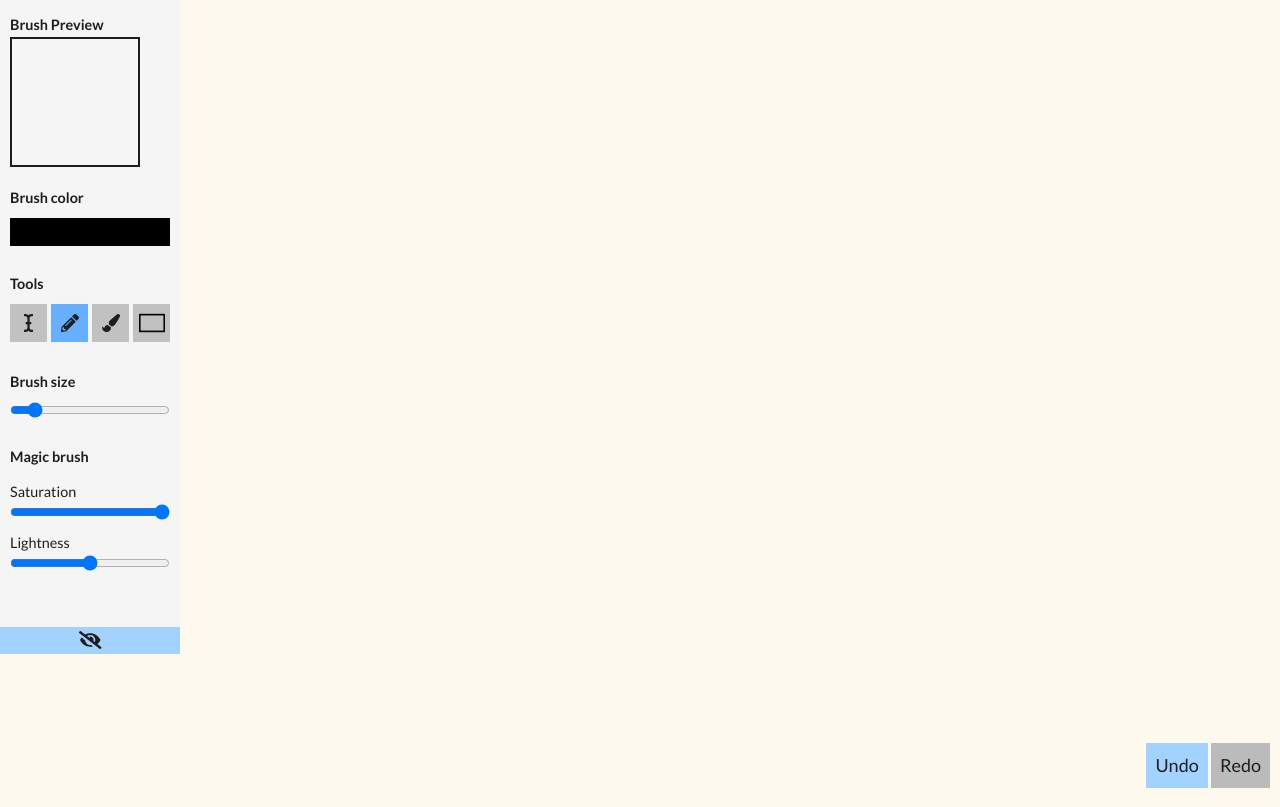
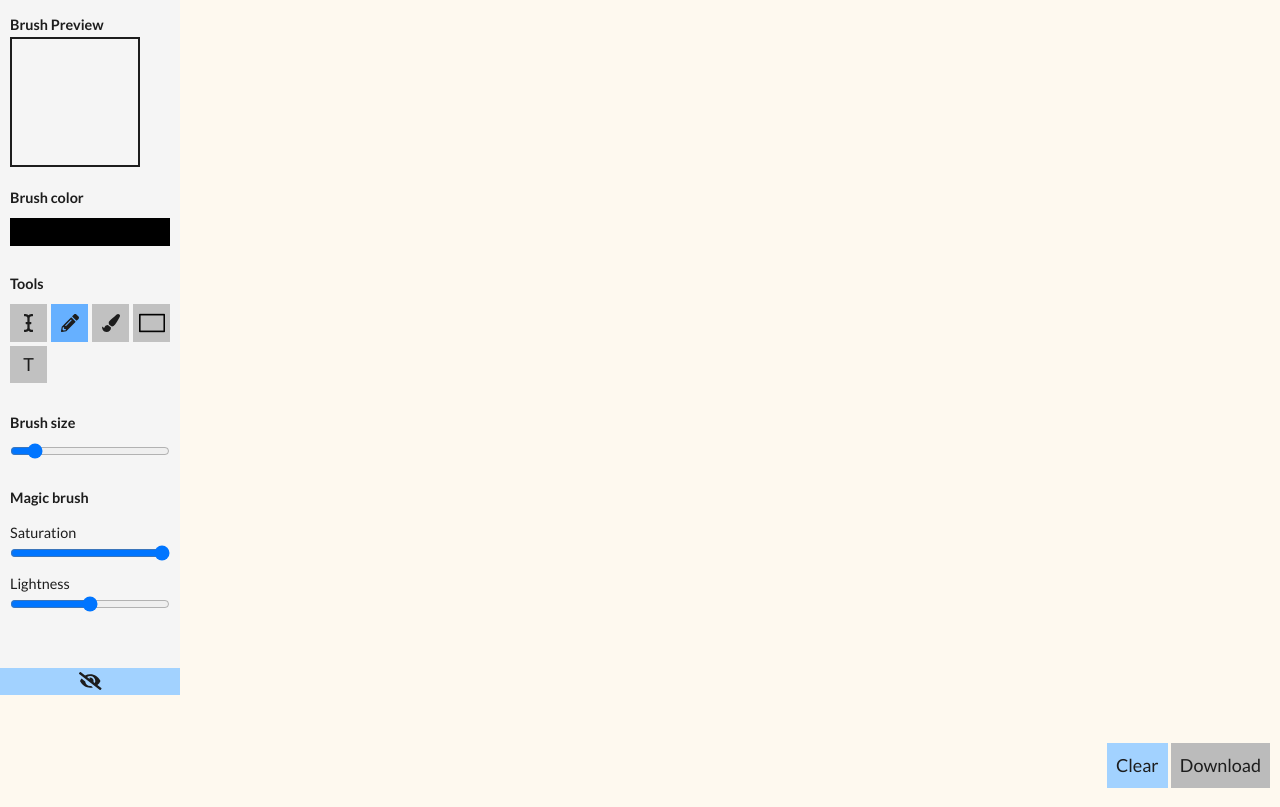
Before and after one commit to iAmmar7/paint-app-realtime, a React (Create React App) app in the folder client/: page / in a window 1280 px wide. Both pictures are taken after a click on the element 90 px from the left and 13 px from the top of the page. Built offline with nearby package versions, Linux system fonts and the light colour scheme; no server answers; a web font is replaced by a local one.

Commit message:
handle clear canvas and download image feature

```diff
--- a/client/src/App.jsx
+++ b/client/src/App.jsx
@@ -1,65 +1,27 @@
-import { useState, useEffect, useCallback } from 'react';
+import { useState, useEffect } from 'react';
 import socketClient from 'socket.io-client';
 
-import Canvas from './components/Canvas';
 import CanvasV2 from './components/CanvasV2';
-import Toolbar from './components/Toolbar';
-import usePainter from './hooks/usePainter';
 
 const URL =
   process.env.NODE_ENV === 'production' ? process.env.REACT_APP_PROD_SERVER_URL : process.env.REACT_APP_DEV_SERVER_URL;
 const socket = socketClient(URL);
 
 const App = () => {
-  const [dateUrl, setDataUrl] = useState('#');
-  const [{ canvas, canvasToRef, ctx, ...state }, { init, ...api }] = usePainter(socket);
+  const [elements, setElements] = useState([]);
 
   useEffect(() => {
-    init();
-  }, [init]);
+    socket.on('canvas-data', ({ data }) => {
+      console.log('recieved', data);
+      setElements(data);
+    });
+  }, []);
 
-  const onCanvasData = () => {
-    socket.on('canvas-data', (data) => {
-      const image = new Image();
-      const canvasCtx = canvas.current.getContext('2d');
-      image.onload = () => canvasCtx.drawImage(image, 0, 0);
-      image.src = data.image;
-    });
+  const emitCanvasData = (data) => {
+    socket.emit('canvas-data', { data });
   };
 
-  const emitCanvasData = () => {
-    const image = canvas.current.toDataURL('image/png');
-    socket.emit('canvas-data', { image });
-  };
-
-  const handleDownload = useCallback(() => {
-    if (!canvas || !canvas.current) return;
-
-    setDataUrl(canvas.current.toDataURL('image/png'));
-  }, [canvas]);
-
-  const handleClear = useCallback(() => {
-    if (!ctx || !ctx.current || !canvas || !canvas.current) {
-      return;
-    }
-    ctx.current.clearRect(0, 0, canvas.current.width, canvas.current.height);
-  }, [canvas, ctx]);
-
-  const toolbarProps = { ...state, ...api, dateUrl, handleDownload, handleClear };
-
-  return (
-    <>
-      {/* <Toolbar {...toolbarProps} /> */}
-      {/* <Canvas
-        width={state.currentWidth}
-        canvasRef={canvas}
-        canvasToRef={canvasToRef}
-        onCanvasData={onCanvasData}
-        emitCanvasData={emitCanvasData}
-      /> */}
-      <CanvasV2 />
-    </>
-  );
+  return <CanvasV2 socketElements={elements || []} emitCanvasData={emitCanvasData} />;
 };
 
 export default App;
--- a/client/src/components/ActionButton.jsx
+++ b/client/src/components/ActionButton.jsx
@@ -1,15 +1,15 @@
 import React from 'react';
 
-function ActionButton({ undo, redo }) {
+function ActionButton({ handleClear, handleDownload, dataUrl }) {
   return (
     <div className="action-btn">
       <div className="btn-container">
-        <button className="btn btn--main" onClick={undo}>
-          Undo
+        <button className="btn btn--main" onClick={handleClear}>
+          Clear
         </button>
-        <button className="btn" onClick={redo}>
-          Redo
-        </button>
+        <a className="btn" download="image.png" onClick={handleDownload} href={dataUrl}>
+          Download
+        </a>
       </div>
     </div>
   );
--- a/client/src/components/CanvasV2.jsx
+++ b/client/src/components/CanvasV2.jsx
@@ -1,4 +1,4 @@
-import React, { useEffect, useLayoutEffect, useRef, useState } from 'react';
+import React, { useEffect, useLayoutEffect, useRef, useState, useCallback } from 'react';
 import rough from 'roughjs/bundled/rough.esm';
 
 import {
@@ -10,12 +10,13 @@ import {
   adjustmentRequired,
   adjustElementCoordinates,
 } from '../utils/functions';
-import { useHistory } from '../hooks/useHistory';
 import Toolbar from './Toolbar';
 import ActionButton from './ActionButton';
 
-const Canvas = () => {
-  const [elements, setElements, undo, redo] = useHistory([]);
+const Canvas = ({ socketElements, emitCanvasData }) => {
+  // const [elements, setElements, undo, redo] = useHistory(socketElements || []);
+  const [elements, setElements] = useState(socketElements || []);
+  const [dataUrl, setDataUrl] = useState('#');
   const [action, setAction] = useState('none');
   const [tool, setTool] = useState('line');
   const [selectedElement, setSelectedElement] = useState(null);
@@ -28,28 +29,16 @@ const Canvas = () => {
 
     const roughCanvas = rough.canvas(canvas);
 
-    elements.forEach((element) => {
+    elements?.forEach((element) => {
       if (action === 'writing' && selectedElement.id === element.id) return;
       drawElement(roughCanvas, context, element);
     });
   }, [elements, action, selectedElement]);
 
   useEffect(() => {
-    const undoRedoFunction = (event) => {
-      if ((event.metaKey || event.ctrlKey) && event.key === 'z') {
-        if (event.shiftKey) {
-          redo();
-        } else {
-          undo();
-        }
-      }
-    };
-
-    document.addEventListener('keydown', undoRedoFunction);
-    return () => {
-      document.removeEventListener('keydown', undoRedoFunction);
-    };
-  }, [undo, redo]);
+    if (elements.length !== socketElements.length) setElements(socketElements);
+    // eslint-disable-next-line react-hooks/exhaustive-deps
+  }, [socketElements]);
 
   useEffect(() => {
     const textArea = textAreaRef.current;
@@ -110,11 +99,10 @@ const Canvas = () => {
         }
       }
     } else {
-      const id = elements.length;
+      const id = elements?.length;
       const element = createElement(id, clientX, clientY, clientX, clientY, tool);
-      setElements((prevState) => [...prevState, element]);
+      setElements((prevState) => [...(prevState || []), element]);
       setSelectedElement(element);
-
       setAction(tool === 'text' ? 'writing' : 'drawing');
     }
   };
@@ -128,8 +116,8 @@ const Canvas = () => {
     }
 
     if (action === 'drawing') {
-      const index = elements.length - 1;
-      const { x1, y1 } = elements[index];
+      const index = elements?.length - 1;
+      const { x1, y1 } = elements?.[index] || {};
       updateElement(index, x1, y1, clientX, clientY, tool);
     } else if (action === 'moving') {
       if (selectedElement.type === 'pencil') {
@@ -172,7 +160,7 @@ const Canvas = () => {
       }
 
       const index = selectedElement.id;
-      const { id, type } = elements[index];
+      const { id, type } = elements?.[index] || {};
       if ((action === 'drawing' || action === 'resizing') && adjustmentRequired(type)) {
         const { x1, y1, x2, y2 } = adjustElementCoordinates(elements[index]);
         updateElement(id, x1, y1, x2, y2, type);
@@ -183,6 +171,7 @@ const Canvas = () => {
 
     setAction('none');
     setSelectedElement(null);
+    emitCanvasData(elements);
   };
 
   const handleBlur = (event) => {
@@ -192,26 +181,21 @@ const Canvas = () => {
     updateElement(id, x1, y1, null, null, type, { text: event.target.value });
   };
 
+  const handleClear = useCallback(() => {
+    setElements([]);
+    emitCanvasData([]);
+  }, [emitCanvasData]);
+
+  const handleDownload = useCallback(() => {
+    const canvas = document.getElementById('canvas');
+    var dataURL = canvas.toDataURL('image/png');
+    setDataUrl(dataURL);
+  }, []);
+
   return (
     <div>
-      <Toolbar tool={tool} setTool={setTool} undo={undo} redo={redo} />
-      <ActionButton undo={undo} redo={redo} />
-      {/* <div style={{ position: 'fixed' }}>
-        <input type="radio" id="selection" checked={tool === 'selection'} onChange={() => setTool('selection')} />
-        <label htmlFor="selection">Selection</label>
-        <input type="radio" id="line" checked={tool === 'line'} onChange={() => setTool('line')} />
-        <label htmlFor="line">Line</label>
-        <input type="radio" id="rectangle" checked={tool === 'rectangle'} onChange={() => setTool('rectangle')} />
-        <label htmlFor="rectangle">Rectangle</label>
-        <input type="radio" id="pencil" checked={tool === 'pencil'} onChange={() => setTool('pencil')} />
-        <label htmlFor="pencil">Pencil</label>
-        <input type="radio" id="text" checked={tool === 'text'} onChange={() => setTool('text')} />
-        <label htmlFor="text">Text</label>
-      </div>
-      <div style={{ position: 'fixed', bottom: 0, padding: 10 }}>
-        <button onClick={undo}>Undo</button>
-        <button onClick={redo}>Redo</button>
-      </div> */}
+      <Toolbar tool={tool} setTool={setTool} />
+      <ActionButton handleClear={handleClear} handleDownload={handleDownload} dataUrl={dataUrl} />
       {action === 'writing' ? (
         <textarea
           ref={textAreaRef}
--- a/client/src/components/Toolbar.jsx
+++ b/client/src/components/Toolbar.jsx
@@ -9,14 +9,11 @@ import {
   faEyeSlash,
   faEye,
 } from '@fortawesome/free-solid-svg-icons';
-import * as icons from '@fortawesome/free-solid-svg-icons';
 import { FontAwesomeIcon } from '@fortawesome/react-fontawesome';
 
 import BrushPreview from './BrushPreview';
 import constants from '../constants';
 import RectangleIcon from '../icons/rectangle.png';
-
-console.log('icons', icons);
 
 const Toolbar = ({
   currentWidth,
@@ -106,6 +103,14 @@ const Toolbar = ({
                     <img width={26} src={RectangleIcon} alt="rectangle" />
                   </button>
                 </div>
+                <div>
+                  <button
+                    className={`btn btn--tool ${tool === 'text' ? 'btn--active' : ''}`}
+                    onClick={() => setTool('text')}
+                  >
+                    <p className="action-text">T</p>
+                  </button>
+                </div>
 
                 {/* asdasdkjasdnj */}
                 {/* <div>
--- a/client/src/style.css
+++ b/client/src/style.css
@@ -430,6 +430,10 @@ input[type='checkbox'] {
   opacity: 0.9;
 }
 
+.btn-container > a:hover {
+  opacity: 0.9;
+}
+
 .toolbar {
   position: fixed;
   width: 180px;
@@ -488,3 +492,7 @@ input[type='checkbox'] {
   right: 0;
   padding-right: 10px;
 }
+
+.action-text {
+  margin: 4px;
+}
```
Also changed, not shown: client/src/components/ToolbarV2.jsx (deleted, +0 -26 lines), 1 other file (tests, documents, lock files or other folders).
